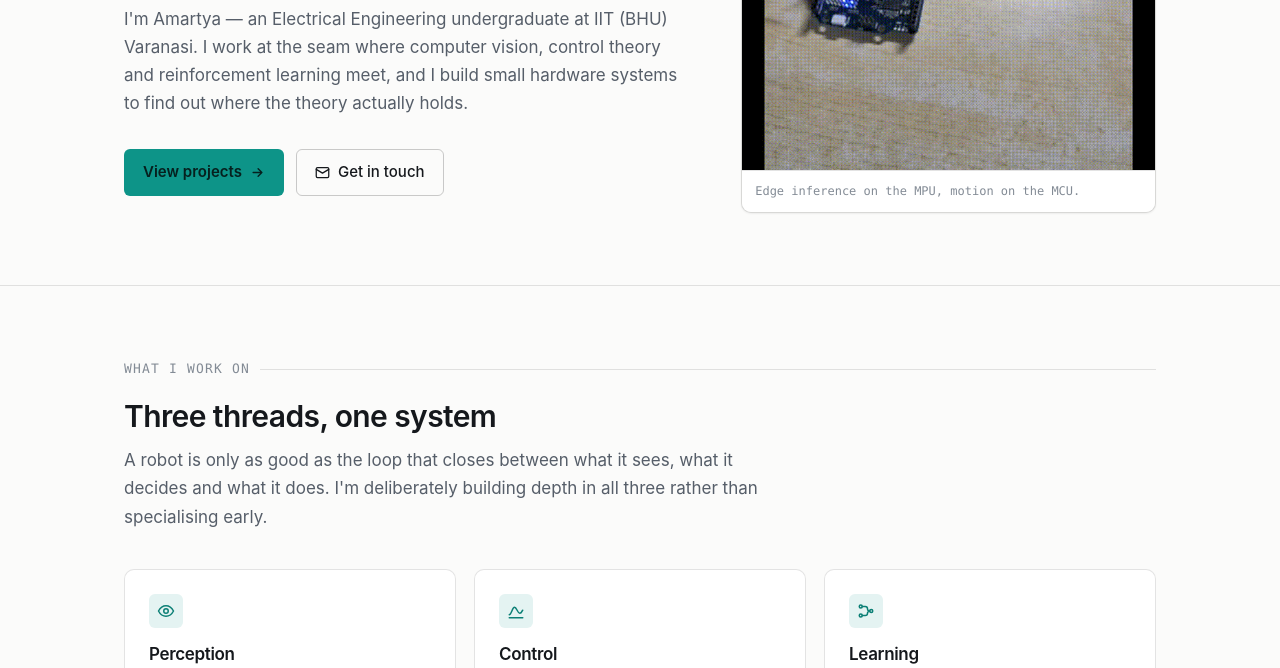
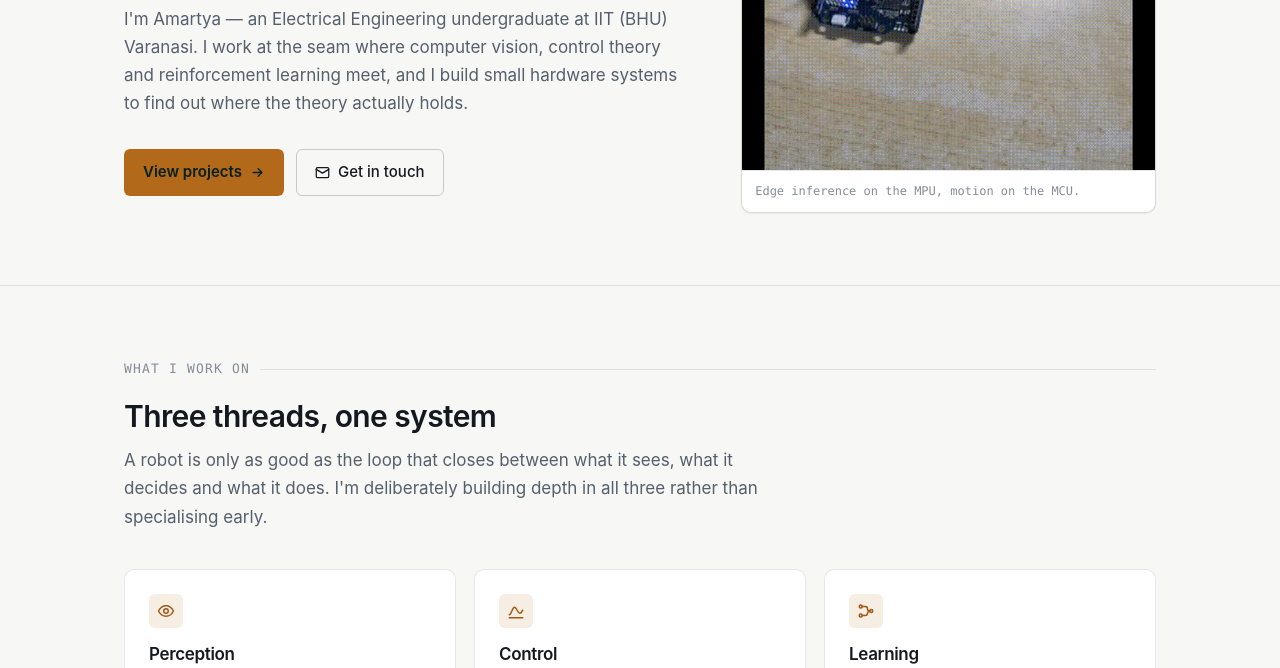
Before and after one commit to Amartya106/Amartya106.github.io, a plain HTML site: page index.html in a window 1280 px wide. Shown: the part 432-1100 px from the top of the page. Drawn offline with Linux system fonts and the light colour scheme.

Commit message:
Retheme to navy/amber, fix nav name capitalization
- Palette: black+teal -> deep navy (#0d1420) with a phosphor-amber
  accent (#e8a33d), light variant to match. Previous theme was too
  close to the common dark-mode dev-portfolio default.
- Nav brand: "amartya mishra" -> "Amartya Mishra"

Co-Authored-By: Claude Opus 5 <noreply@anthropic.com>
Claude-Session: https://claude.ai/code/session_01EwLQz3r3geMjZqRaRJgKn9

```diff
--- a/assets/css/main.css
+++ b/assets/css/main.css
@@ -6,17 +6,17 @@
 /* --- Tokens ------------------------------------------------------------- */
 
 :root {
-  --bg: #0b0d10;
-  --bg-elev: #12151a;
-  --bg-sunk: #08090c;
-  --border: rgba(255, 255, 255, 0.09);
-  --border-strong: rgba(255, 255, 255, 0.16);
-  --text: #e7e9ec;
-  --text-dim: #9aa3ae;
-  --text-faint: #6b7480;
-  --accent: #4fd1c5;
-  --accent-dim: rgba(79, 209, 197, 0.14);
-  --accent-text: #4fd1c5;
+  --bg: #0d1420;
+  --bg-elev: #141d2c;
+  --bg-sunk: #0a0f18;
+  --border: rgba(255, 255, 255, 0.08);
+  --border-strong: rgba(255, 255, 255, 0.15);
+  --text: #e8ecf2;
+  --text-dim: #9aa8ba;
+  --text-faint: #69768a;
+  --accent: #e8a33d;
+  --accent-dim: rgba(232, 163, 61, 0.14);
+  --accent-text: #eeb75c;
   --shadow: 0 1px 2px rgba(0, 0, 0, 0.4);
 
   --font-sans: "Inter", -apple-system, BlinkMacSystemFont, "Segoe UI", Roboto,
@@ -38,17 +38,17 @@
 }
 
 [data-theme="light"] {
-  --bg: #fbfbfa;
+  --bg: #f7f7f5;
   --bg-elev: #ffffff;
-  --bg-sunk: #f2f2f0;
-  --border: rgba(0, 0, 0, 0.11);
-  --border-strong: rgba(0, 0, 0, 0.2);
-  --text: #15181c;
-  --text-dim: #565e69;
-  --text-faint: #838b95;
-  --accent: #0d9488;
-  --accent-dim: rgba(13, 148, 136, 0.11);
-  --accent-text: #0b7f75;
+  --bg-sunk: #eeeeec;
+  --border: rgba(13, 20, 32, 0.1);
+  --border-strong: rgba(13, 20, 32, 0.2);
+  --text: #14181f;
+  --text-dim: #565f6c;
+  --text-faint: #838c98;
+  --accent: #b3691a;
+  --accent-dim: rgba(179, 105, 26, 0.12);
+  --accent-text: #9c5a15;
   --shadow: 0 1px 2px rgba(0, 0, 0, 0.06);
 }
 
--- a/index.html
+++ b/index.html
@@ -13,7 +13,7 @@
 <meta property="og:url" content="https://amartya106.github.io/">
 <meta property="og:image" content="https://amartya106.github.io/assets/img/projects/uno-setup.jpeg">
 <meta name="twitter:card" content="summary_large_image">
-<meta name="theme-color" content="#0b0d10">
+<meta name="theme-color" content="#0d1420">
 <link rel="icon" href="/assets/img/favicon.svg" type="image/svg+xml">
 <link rel="stylesheet" href="/assets/css/main.css">
 <script>(function(){var d=document.documentElement;try{var t=localStorage.getItem('theme');if(!t)t=matchMedia('(prefers-color-scheme: light)').matches?'light':'dark';d.setAttribute('data-theme',t);}catch(e){}if('IntersectionObserver' in window&&!(window.matchMedia&&matchMedia('(prefers-reduced-motion: reduce)').matches))d.className='js';})();</script>
@@ -24,7 +24,7 @@
 
 <header class="nav">
   <div class="wrap nav-inner">
-    <a class="brand" href="/"><span class="brand-dot"></span><span>amartya mishra</span></a>
+    <a class="brand" href="/"><span class="brand-dot"></span><span>Amartya Mishra</span></a>
     <nav class="nav-links" aria-label="Primary">
       <a href="/" aria-current="page">Home</a>
       <a href="/projects/">Projects</a>
```
Also changed, not shown: 404.html (+2 -2 lines), about/index.html (+2 -2 lines), projects/chair-occupation/index.html (+2 -2 lines), projects/index.html (+2 -2 lines), projects/rl-cartpole-dqn/index.html (+2 -2 lines), projects/uno-q-vision-servo/index.html (+2 -2 lines), assets/img/favicon.svg.
